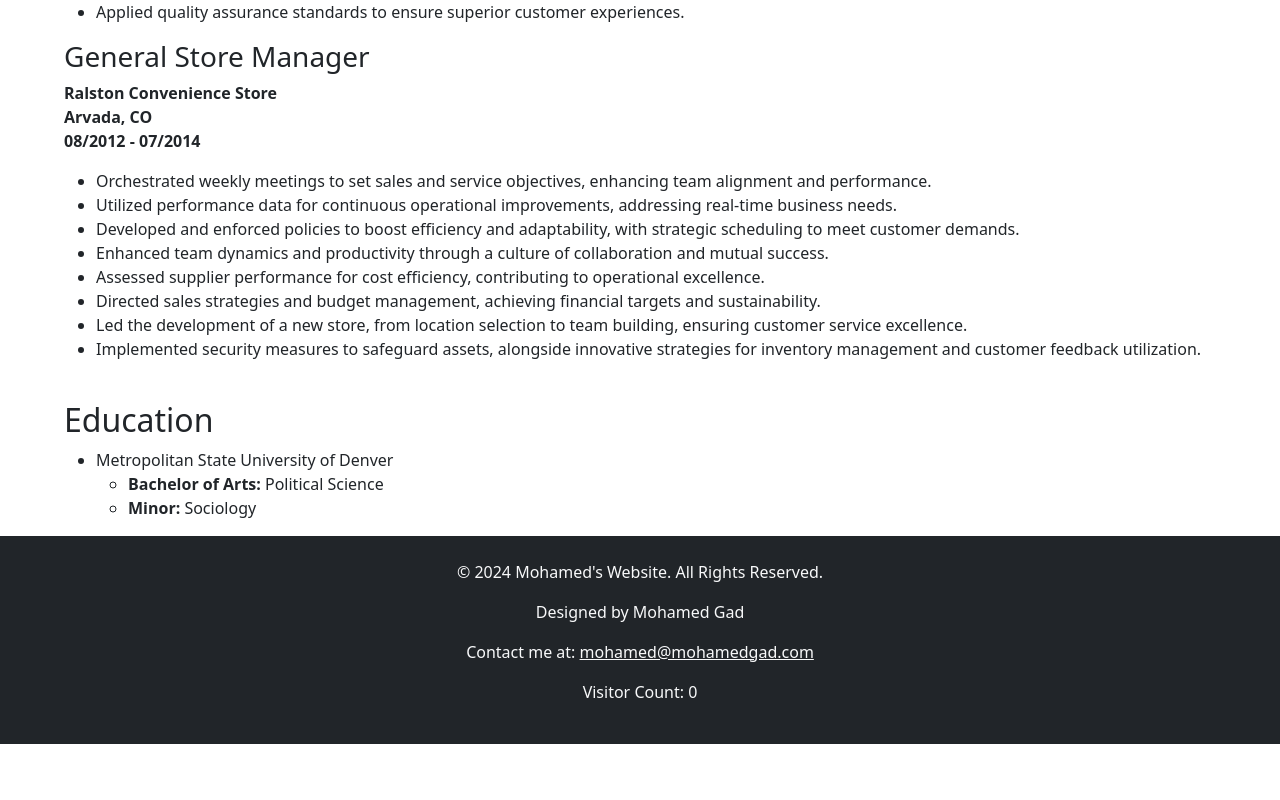
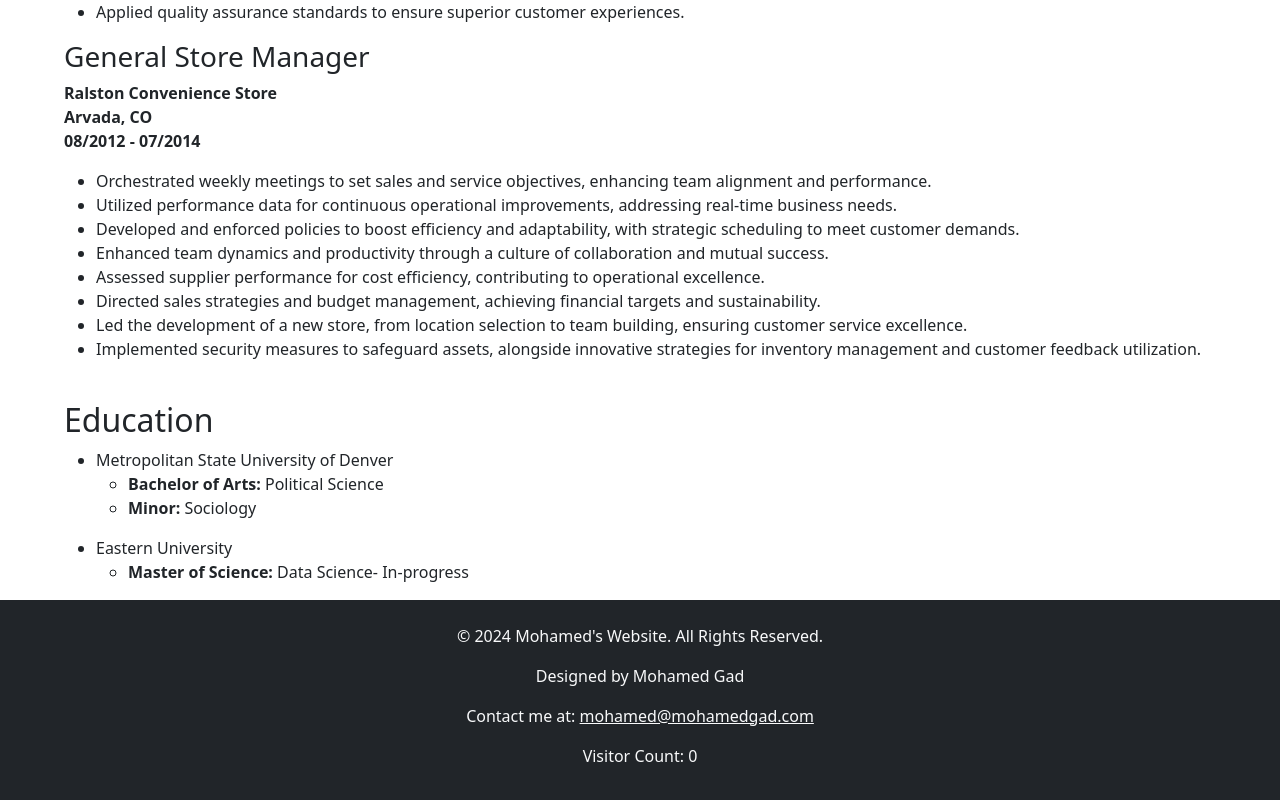
Before and after one commit to OldAlexhub/mohamedgad, a React (Create React App) app: page /aboutme in a window 1280 px wide. Shown: the part 3566-4366 px from the top of the page. Before the commit the page ends 4310 px from the top, so only its background shows below. Built offline with nearby package versions, Linux system fonts and the light colour scheme; no server answers.

Commit message:
Update AboutMe.jsx

```diff
--- a/src/routes/AboutMe.jsx
+++ b/src/routes/AboutMe.jsx
@@ -99,6 +99,14 @@ const AboutMe = () => {
               </li>
             </ul>
           </ul>
+          <ul>
+            <li>Eastern University</li>
+            <ul>
+              <li>
+                <strong>Master of Science: </strong>Data Science- In-progress
+              </li>
+            </ul>
+          </ul>
         </Col>
       </Row>
     </Container>
```
